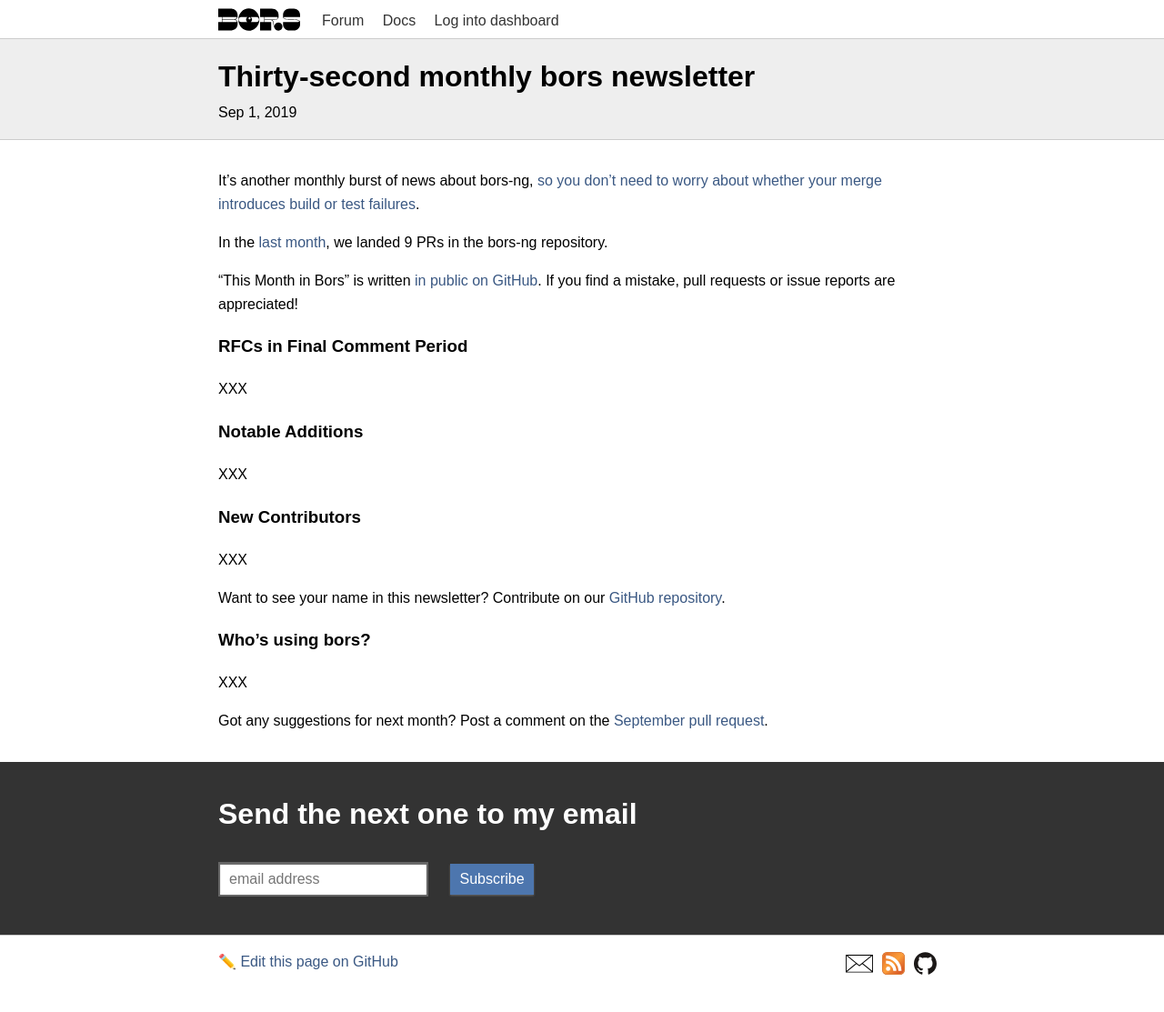
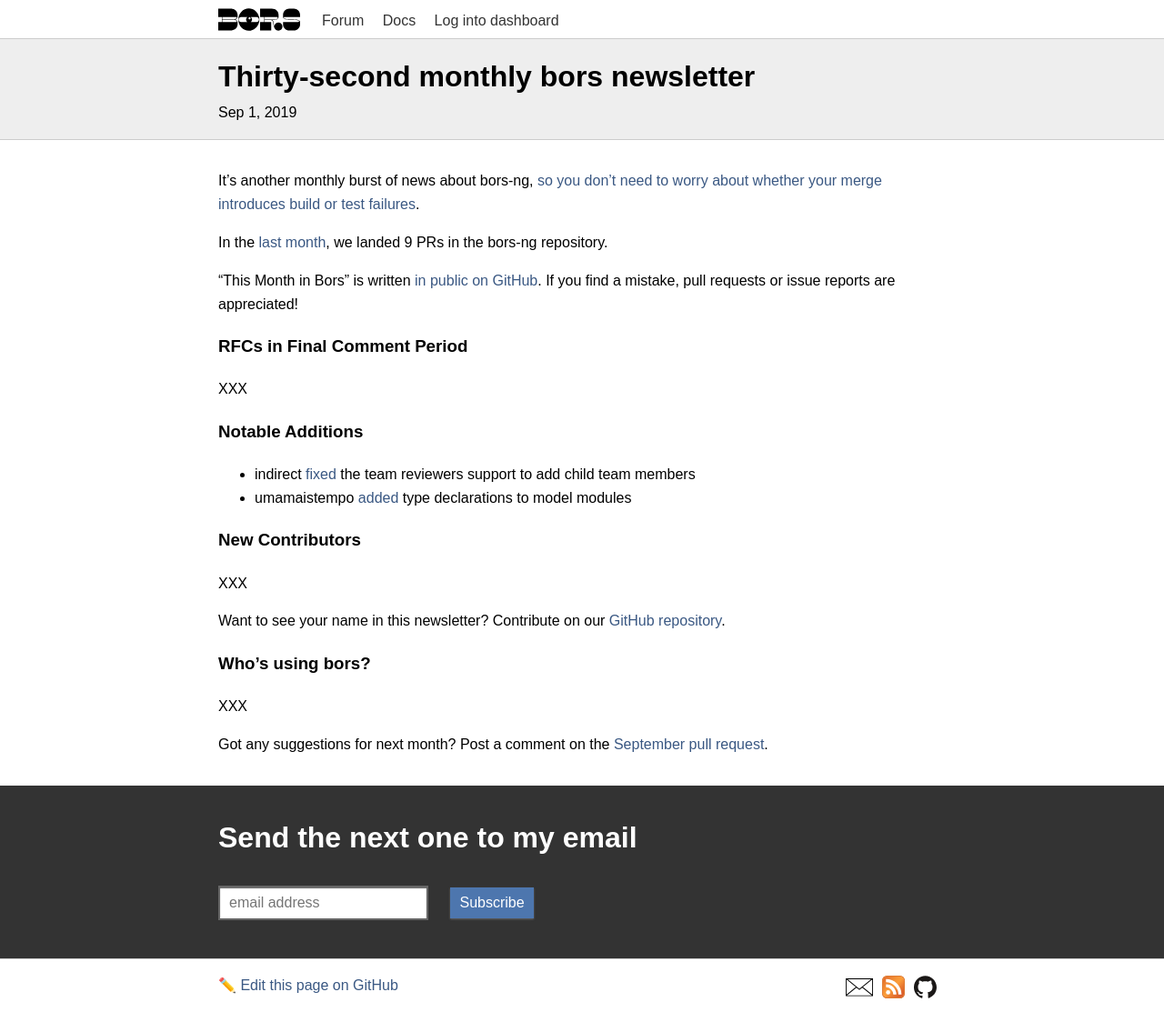
Before and after one commit to bors-ng/bors-ng.github.io, a Jekyll site: the page built from _posts/2019-09-01-tmib-32.md, in a window 1280 px wide. Shown: the whole page at 91% size. Built offline with Jekyll 4.4.1, drawn with Linux system fonts in a browser that asks for light colours; before the commit the page ends 1087 px from its top, so only the background shows below that.

Commit message:
Add bors-ng/bors-ng#729 and bors-ng/bors-ng#666

```diff
--- a/_posts/2019-09-01-tmib-32.md
+++ b/_posts/2019-09-01-tmib-32.md
@@ -24,8 +24,8 @@
 
 ### Notable Additions
 
-XXX
-
+* indirect [fixed](https://github.com/bors-ng/bors-ng/pull/729) the team reviewers support to add child team members
+* umamaistempo [added](https://github.com/bors-ng/bors-ng/pull/666) type declarations to model modules
 
 ### New Contributors
 
```
